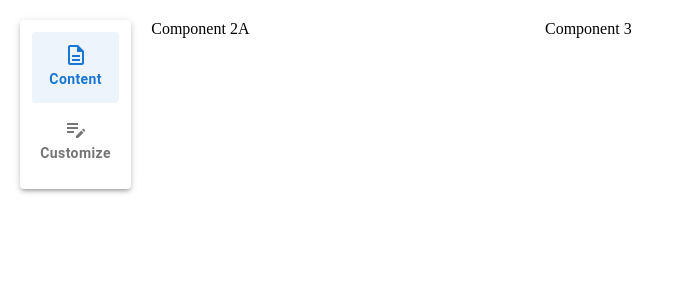
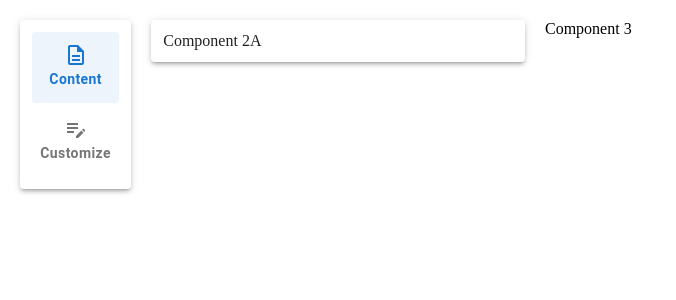
Before and after one commit to FelipePulcherio/cv-application, a React (Vite) app: page / in a window 1280 px wide. Shown: the top 300 px of the page, without its empty margins (0-676 px from the left). Built offline with nearby package versions, Linux system fonts and the light colour scheme.

Commit message:
Add MUI Paper to VerticalForm

```diff
--- a/src/App.jsx
+++ b/src/App.jsx
@@ -27,10 +27,12 @@ export default function App() {
             </Grid>
 
             <Grid xs={12} lg={9}>
-              <VerticalForm
-                isActive={activeComponent}
-                >
-              </VerticalForm>
+              <Paper elevation={3} sx={{p: 1.5}}>
+                <VerticalForm
+                  isActive={activeComponent}
+                  >
+                </VerticalForm>
+              </Paper>
             </Grid>
           </Grid>
         </Grid>
```
